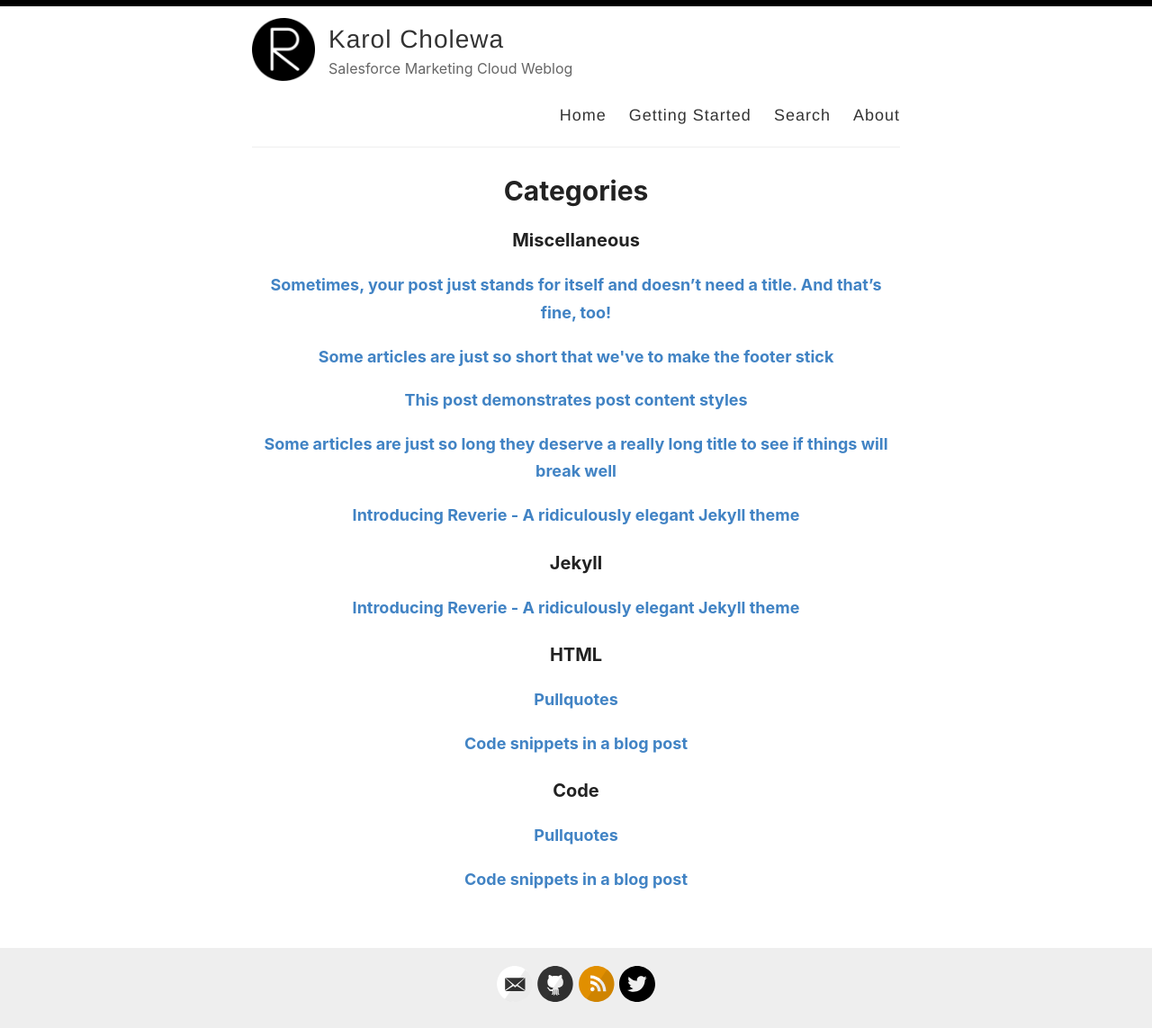
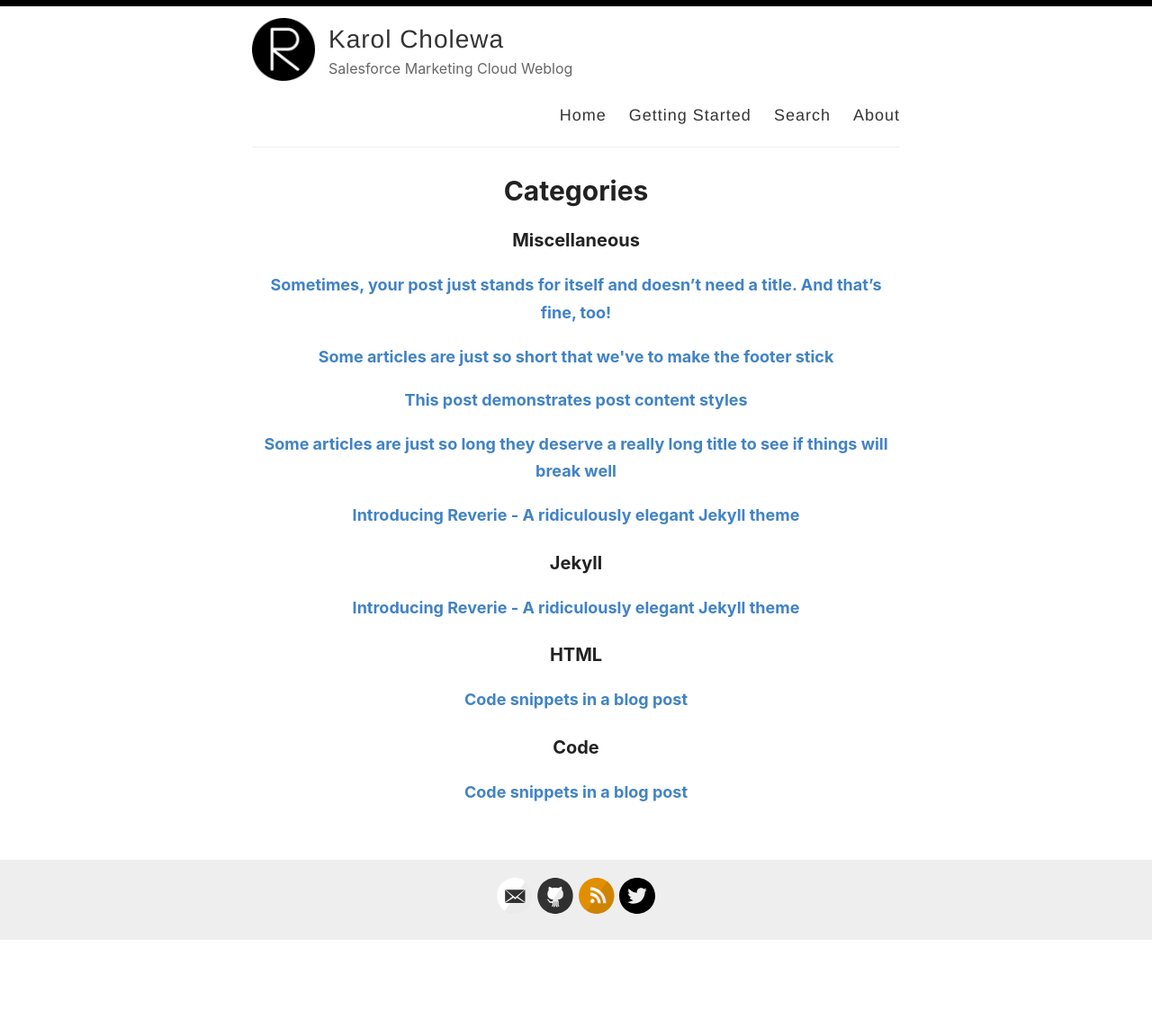
Before and after one commit to karolcholewa/blog, a Jekyll site: the page built from _pages/categories.md, in a window 1280 px wide. Shown: the whole page at 90% size. Built offline with Jekyll 4.4.1, drawn with Linux system fonts in a browser that asks for light colours; after the commit the page ends 1046 px from its top, so only the background shows below that; part of the change alters nothing that is shown.

Commit message:
config update - excluded posts

```diff
--- a/_config.yml
+++ b/_config.yml
@@ -99,4 +99,4 @@ exclude:
   - LICENSE
   - README.md
   - CNAME
-  - 2019-12-11-pullquotes.md
+  - _posts/2019-12-11-pullquotes.md
```
